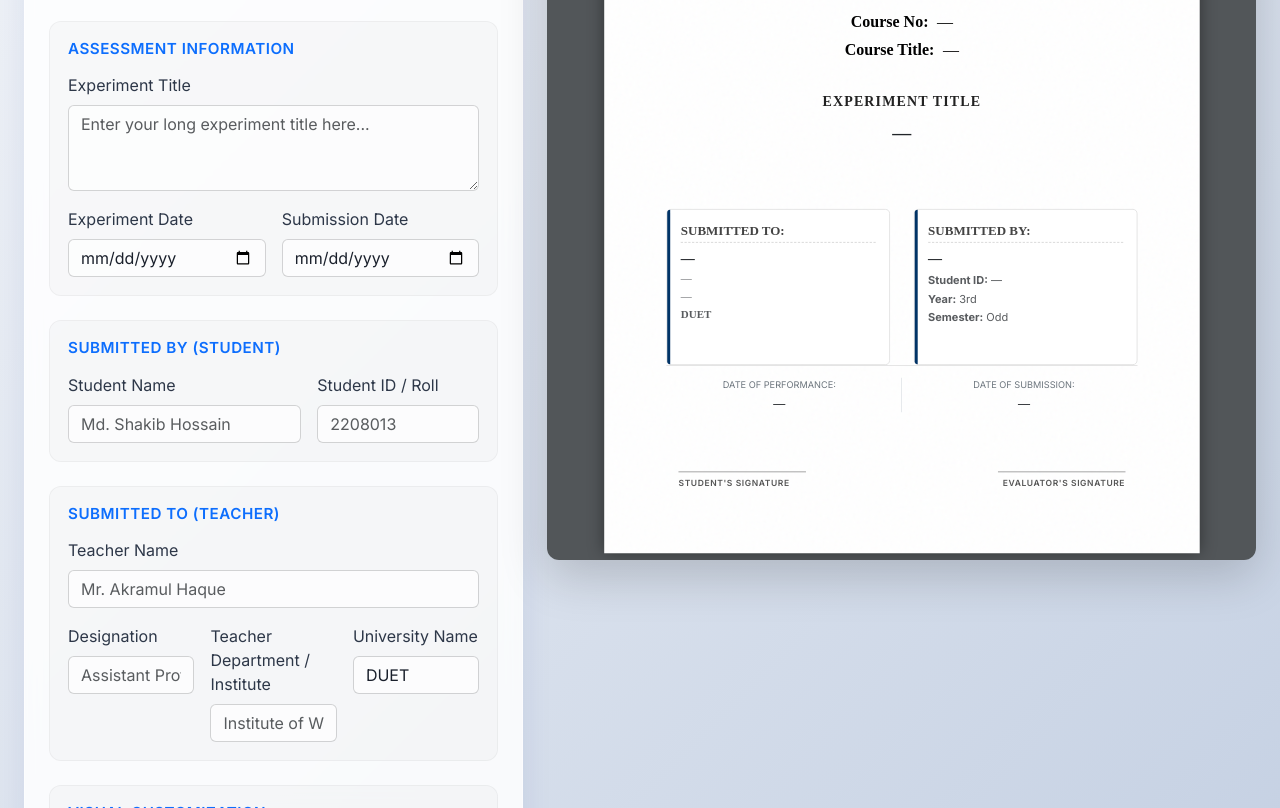
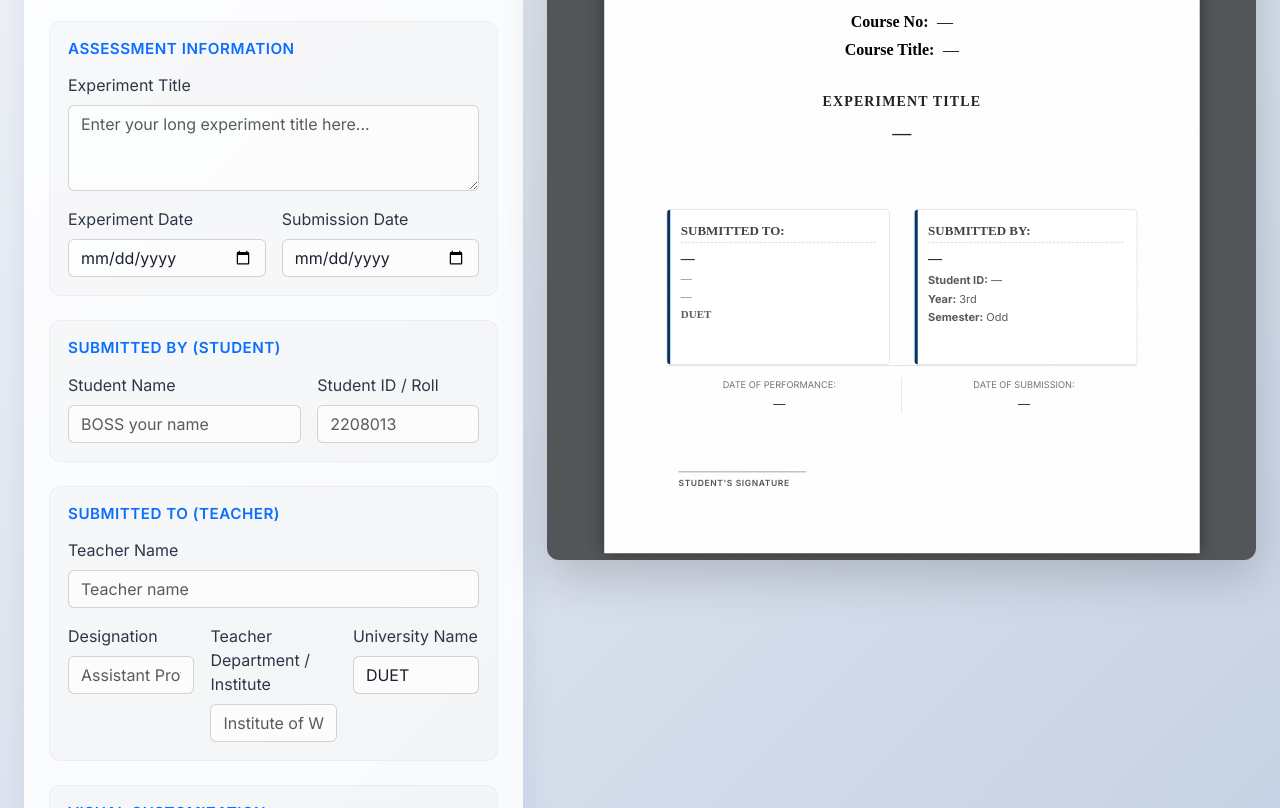
Before and after one commit to rakib79t/checover, a plain HTML site: page index.html in a window 1280 px wide. Shown: the part 477-1285 px from the top of the page. Drawn offline with nearby package versions, Linux system fonts and the light colour scheme.

Commit message:
Update index.html

```diff
--- a/index.html
+++ b/index.html
@@ -126,7 +126,7 @@
                             <div class="row g-3">
                                 <div class="col-sm-7">
                                     <label class="form-label">Student Name</label>
-                                    <input type="text" id="studentName" class="form-control" placeholder="Md. Shakib Hossain" required>
+                                    <input type="text" id="studentName" class="form-control" placeholder="BOSS your name " required>
                                 </div>
                                 <div class="col-sm-5">
                                     <label class="form-label">Student ID / Roll</label>
@@ -141,7 +141,7 @@
                             <div class="row g-3">
                                 <div class="col-12">
                                     <label class="form-label">Teacher Name</label>
-                                    <input type="text" id="teacherName" class="form-control" list="teacherOptions" placeholder="Mr. Akramul Haque" required>
+                                    <input type="text" id="teacherName" class="form-control" list="teacherOptions" placeholder="Teacher name" required>
                                     <datalist id="teacherOptions"></datalist>
                                 </div>
                                 <div class="col-sm-4">
@@ -276,12 +276,7 @@
                                             <span class="signature-label text-uppercase">Student's Signature</span>
                                         </div>
                                     </div>
-                                    <div class="col-6 text-end">
-                                        <div class="signature-block ms-auto">
-                                            <div class="signature-line"></div>
-                                            <span class="signature-label text-uppercase">Evaluator's Signature</span>
-                                        </div>
-                                    </div>
+
                                 </div>
                             </div>
 
```
